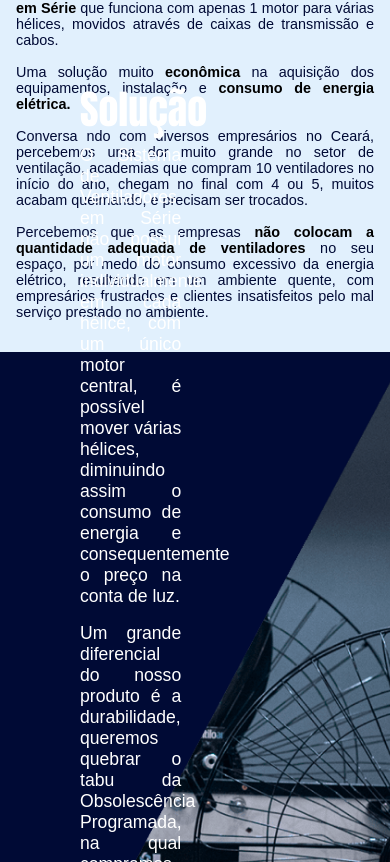
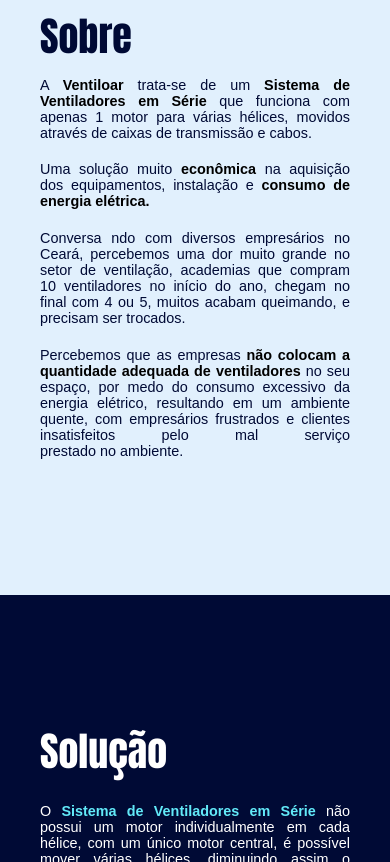
Before and after one commit to DevKelvinbd/Landing-Page-React_Ventiloar, a React (Vite) app: page / in a window 390 px wide. Shown: the part 922-1784 px from the top of the page. Built offline with nearby package versions, Linux system fonts and the light colour scheme; a web font is replaced by a local one.

Commit message:
Section3: Finalizada

```diff
--- a/src/Components/NavBar.jsx
+++ b/src/Components/NavBar.jsx
@@ -4,7 +4,7 @@ import LogoVentiloar from '../assets/Images/LogoVentiloar.svg'
 
 const breakpoints = {
     xs: '320px',         // Extra small devices (mobile phones, less than 600px)
-    sm: '600px',       // Small devices (small tablets and large phones, 600px and up)
+    sm: '598px',       // Small devices (small tablets and large phones, 600px and up)
     md: '960px',       // Medium devices (tablets, 960px and up)
     lg: '1200px',      // Large devices (desktops, 1280px and up)
     xl: '1920px'       // Extra large devices (large desktops and TVs, 1920px and up)
--- a/src/Components/Section1.jsx
+++ b/src/Components/Section1.jsx
@@ -7,7 +7,7 @@ import LogoVentiloar from '../assets/Images/LogoVentiloar.svg'
 // Breakpoints padrão recomendados para React
 const breakpoints = {
     xs: '320px',         // Extra small devices (mobile phones, less than 600px)
-    sm: '600px',       // Small devices (small tablets and large phones, 600px and up)
+    sm: '598px',       // Small devices (small tablets and large phones, 600px and up)
     md: '960px',       // Medium devices (tablets, 960px and up)
     lg: '1200px',      // Large devices (desktops, 1280px and up)
     xl: '1920px'       // Extra large devices (large desktops and TVs, 1920px and up)
--- a/src/Components/Section2.jsx
+++ b/src/Components/Section2.jsx
@@ -3,7 +3,7 @@ import ImgSection2 from '../assets/Images/ImgSection2.png'
 
 const breakpoints = {
     xs: '320px',         // Extra small devices (mobile phones, less than 600px)
-    sm: '600px',       // Small devices (small tablets and large phones, 600px and up)
+    sm: '598px',       // Small devices (small tablets and large phones, 600px and up)
     md: '960px',       // Medium devices (tablets, 960px and up)
     lg: '1200px',      // Large devices (desktops, 1280px and up)
     xl: '1920px'       // Extra large devices (large desktops and TVs, 1920px and up)
@@ -21,11 +21,13 @@ const DivSection2 = styled.div`
     @media (min-width: ${breakpoints.xs}) and (max-width: ${breakpoints.sm}) {
         flex-direction: column;
         height: auto;
+        padding: 6rem 0;
     }
 
     /* Small devices (small tablets and large phones, 600px and up) */
     @media (min-width: ${breakpoints.sm}) and (max-width: ${breakpoints.md}) {
         flex-direction: column;
+        height: auto;
     }
 
     /* Medium devices (tablets, 960px and up) */
@@ -146,7 +148,8 @@ const Title = styled.h1`
     color: #000A35;
 
     @media (min-width: ${breakpoints.xs}) and (max-width: ${breakpoints.sm}) {
-        padding: 0.5rem 1rem 0.5rem 1rem;
+        padding: 0.5rem 2.5rem 0.5rem 2.5rem;
+
     }
 
     /* Small devices (small tablets and large phones, 600px and up) */
@@ -176,9 +179,9 @@ const Paragraph = styled.p`
     color: #000A35;
 
     @media (min-width: ${breakpoints.xs}) and (max-width: ${breakpoints.sm}) {
-        padding: 0rem 1rem 0rem 1rem;
+        padding: 0.5rem 2.5rem 0.5rem 2.5rem;
         font-size: 0.9rem;
-
+        margin: 0.3rem 0 0 0;
     }
 
     /* Small devices (small tablets and large phones, 600px and up) */
--- a/src/Components/Section3.jsx
+++ b/src/Components/Section3.jsx
@@ -1,5 +1,13 @@
 import styled from "styled-components"
 import ImgSection3 from '../assets/Images/ImgSection3.png'
+
+const breakpoints = {
+    xs: '320px',         // Extra small devices (mobile phones, less than 600px)
+    sm: '598px',       // Small devices (small tablets and large phones, 600px and up)
+    md: '960px',       // Medium devices (tablets, 960px and up)
+    lg: '1200px',      // Large devices (desktops, 1280px and up)
+    xl: '1920px'       // Extra large devices (large desktops and TVs, 1920px and up)
+  };
 
 const DivSection3 = styled.div`
     display: flex;
@@ -8,26 +16,23 @@ const DivSection3 = styled.div`
     width: 100%;
     height: 95vh;
     background-color: #000A35;
-`
 
-const DivImage = styled.div`
-    display: flex;
-    justify-content: center;
-    align-items: center ;
-    width: 40%;
-    height: 100%;
-    background-color: #000A35;
-`
+    @media (min-width: ${breakpoints.xs}) and (max-width: ${breakpoints.sm}) {
+        width: 100%;
+        height: auto;
+        padding: 6rem 0;
 
-const ImagemS3 = styled.img`
-    height: 100%;
-    width: auto;
-    margin-left: 3rem;
-`
+    }
 
-const SpanColor = styled.span`
-    color: #ffffff;
-    font-weight: 700;
+    /* Small devices (small tablets and large phones, 600px and up) */
+    @media (min-width: ${breakpoints.sm}) and (max-width: ${breakpoints.md}) {
+        width: 100%;
+    }
+
+    /* Medium devices (tablets, 960px and up) */
+    @media (min-width: ${breakpoints.md}) and (max-width: ${breakpoints.lg}) {
+
+    }
 `
 
 const DivText = styled.div`
@@ -38,18 +43,46 @@ const DivText = styled.div`
     flex-direction: column;
     width: 60%;
     height: 80%;
-    // background-color: #000A35;
 
+    @media (min-width: ${breakpoints.xs}) and (max-width: ${breakpoints.sm}) {
+        width: 100%;
+        margin: 2rem 0;
+    }
+
+    /* Small devices (small tablets and large phones, 600px and up) */
+    @media (min-width: ${breakpoints.sm}) and (max-width: ${breakpoints.md}) {
+        width: 100%;
+    }
+
+    /* Medium devices (tablets, 960px and up) */
+    @media (min-width: ${breakpoints.md}) and (max-width: ${breakpoints.lg}) {
+
+    }
 `
 
 const Title = styled.h1`
     font-size: 2.5rem;
     text-align: left;
-    padding: 0 3em 0 5rem;
+    padding: 0 5em 0 5rem;
     margin: 0;
     line-height: 1;
     font-family: 'Impact', sans-serif;
     color: #ffffff;
+
+    @media (min-width: ${breakpoints.xs}) and (max-width: ${breakpoints.sm}) {
+        padding: 0.5rem 2.5rem 0.5rem 2.5rem;
+
+    }
+
+    /* Small devices (small tablets and large phones, 600px and up) */
+    @media (min-width: ${breakpoints.sm}) and (max-width: ${breakpoints.md}) {
+        padding: 1rem 3rem 0 3rem;
+    }
+
+    /* Medium devices (tablets, 960px and up) */
+    @media (min-width: ${breakpoints.md}) and (max-width: ${breakpoints.lg}) {
+        padding: 0 2rem 0 3rem;
+    }
 `
 
 const Paragraph = styled.p`
@@ -61,6 +94,79 @@ const Paragraph = styled.p`
     margin: 1rem 0 0 0;
     color: #ffffff;
 
+    @media (min-width: ${breakpoints.xs}) and (max-width: ${breakpoints.sm}) {
+        padding: 0.5rem 2.5rem 0.5rem 2.5rem;
+        font-size: 0.9rem;
+    }
+
+    /* Small devices (small tablets and large phones, 600px and up) */
+    @media (min-width: ${breakpoints.sm}) and (max-width: ${breakpoints.md}) {
+        padding: 0 3rem 0 3rem;
+    }
+
+    /* Medium devices (tablets, 960px and up) */
+    @media (min-width: ${breakpoints.md}) and (max-width: ${breakpoints.lg}) {
+        padding: 0 2rem 0 3rem;
+    }
+`
+
+
+const SpanColor = styled.span`
+    color: #62EAF9;
+    font-weight: 700;
+`
+
+const DivImage = styled.div`
+    display: flex;
+    justify-content: center;
+    align-items: center ;
+    width: 40%;
+    height: 100%;
+    background-color: #000A35;
+
+    @media (min-width: ${breakpoints.xs}) and (max-width: ${breakpoints.sm}) {
+        display: none;
+    }
+
+    /* Small devices (small tablets and large phones, 600px and up) */
+    @media (min-width: ${breakpoints.sm}) and (max-width: ${breakpoints.md}) {
+        display: none;
+    }
+
+    /* Medium devices (tablets, 960px and up) */
+    @media (min-width: ${breakpoints.md}) and (max-width: ${breakpoints.lg}) {
+
+    }
+
+    /* Large devices (desktops, 1280px and up) */
+    @media (min-width: ${breakpoints.lg}) and (max-width: ${breakpoints.xl}) {
+
+    }
+`
+
+const ImagemS3 = styled.img`
+    height: 100%;
+    width: auto;
+    margin-left: 3rem;
+
+    @media (min-width: ${breakpoints.xs}) and (max-width: ${breakpoints.sm}) {
+
+    }
+
+    /* Small devices (small tablets and large phones, 600px and up) */
+    @media (min-width: ${breakpoints.sm}) and (max-width: ${breakpoints.md}) {
+        display: none;
+    }
+
+    /* Medium devices (tablets, 960px and up) */
+    @media (min-width: ${breakpoints.md}) and (max-width: ${breakpoints.lg}) {
+
+    }
+
+    /* Large devices (desktops, 1280px and up) */
+    @media (min-width: ${breakpoints.lg}) and (max-width: ${breakpoints.xl}) {
+
+    }
 `
 
 const Section2 = () => {
@@ -68,9 +174,9 @@ const Section2 = () => {
     <DivSection3>
        <DivText>
             <Title>Solução</Title>
-            <Paragraph>O Sistema de Ventiladores em Série não possui um motor individualmente em cada hélice, com um único motor central, é possível mover várias hélices, diminuindo assim o consumo de energia e consequentemente o preço na conta de luz.</Paragraph>
-            <Paragraph>Um grande diferencial do nosso produto é a durabilidade, queremos quebrar o tabu da Obsolescência Programada, na qual compramos um produto com data de validade para quebrar.</Paragraph>
-            <Paragraph>nossa proposta é levar para o cliente um produto funcional, durável, econômico e sustentável diminuindo em até 90% o consumo de energia com ventiladores, e entregando uma qualidade de ventilação muito superior.</Paragraph>
+            <Paragraph>O <SpanColor>Sistema de Ventiladores em Série</SpanColor> não possui um motor individualmente em cada hélice, com um único motor central, é possível mover várias hélices, diminuindo assim o consumo de energia e consequentemente o preço na conta de luz.</Paragraph>
+            <Paragraph>Um grande diferencial do nosso produto é a <SpanColor>durabilidade</SpanColor>, queremos quebrar o tabu da <SpanColor>Obsolescência Programada</SpanColor>, na qual compramos um produto com data de validade para quebrar.</Paragraph>
+            <Paragraph>nossa proposta é levar para o cliente um produto funcional, durável, econômico e sustentável diminuindo em até <SpanColor>90% o consumo de energia</SpanColor> com ventiladores, e entregando uma qualidade de ventilação muito superior.</Paragraph>
         </DivText>
 
         <DivImage>
```
